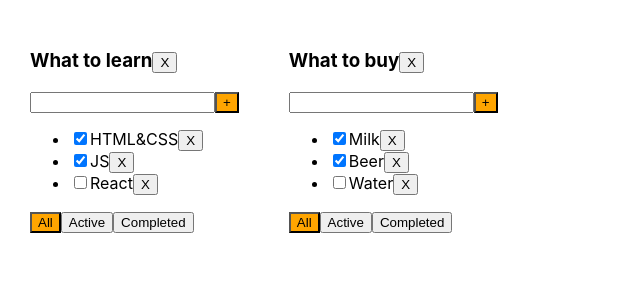
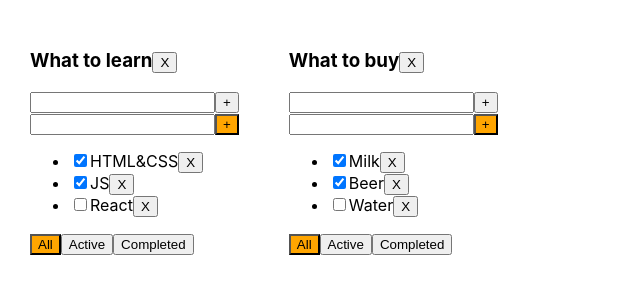
Before and after one commit to MaksimTynkovich/study-of-TypeScript, a React (Create React App) app: page / in a window 1280 px wide. Shown: the top 300 px of the page, without its empty margins (0-640 px from the left). Built offline with nearby package versions, Linux system fonts and the light colour scheme.

Commit message:
Changes to settings in webpack

```diff
--- a/package.json
+++ b/package.json
@@ -30,6 +30,9 @@
       "react-app/jest"
     ]
   },
+  "browser":{
+    "child_process": false
+  },
   "browserslist": {
     "production": [
       ">0.2%",
--- a/src/AddItemForm.tsx
+++ b/src/AddItemForm.tsx
@@ -1,4 +1,3 @@
-import { title } from 'node:process';
 import React, { ChangeEvent, KeyboardEvent, useState } from 'react';
 
 type AddItemFormPropsType = {
@@ -41,3 +40,5 @@ function AddItemForm(props: AddItemFormPropsType) {
         </div>
     )
 }
+
+export default AddItemForm
--- a/src/TodoList.tsx
+++ b/src/TodoList.tsx
@@ -1,5 +1,6 @@
 import React, { ChangeEvent, useState } from 'react';
 import { FilterValuesType, TaskType } from './App'
+import AddItemForm from './AddItemForm'
 
 type TodoListPropsType = {
     id: string
@@ -54,6 +55,7 @@ function TodoList(props: TodoListPropsType) {
     return (
         <div>
             <h3>{props.title}<button onClick={removeTodoList}>X</button></h3>
+            <AddItemForm addItem={addTask}/>
             <div>
                 <input
                     value={title}
```
Also changed, not shown: 1 other file (tests, documents, lock files or other folders).
